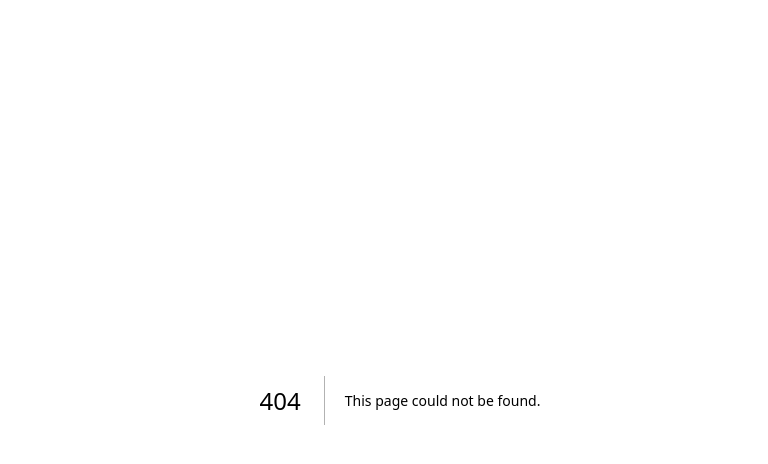
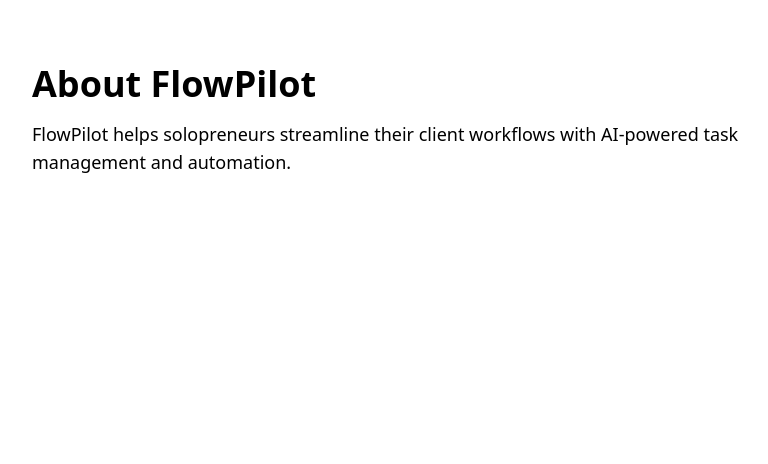
Before and after one commit to ksuds08/flowpilot, a Next.js app: page /about in a window 1280 px wide. Before the commit this address had no page. Shown: the top 464 px of the page, without its empty margins (240-1008 px from the left). Built offline with nearby package versions, Linux system fonts and the light colour scheme.

Commit message:
Create about.tsx

```diff
--- /dev/null
+++ b/pages/about.tsx
@@ -0,0 +1,18 @@
+import Head from 'next/head';
+
+export default function About() {
+  return (
+    <>
+      <Head>
+        <title>About | FlowPilot</title>
+        <meta name="description" content="Learn more about FlowPilot, the AI-native workflow assistant for solopreneurs." />
+      </Head>
+      <main className="max-w-3xl mx-auto px-4 py-16">
+        <h1 className="text-4xl font-bold mb-4">About FlowPilot</h1>
+        <p className="text-lg leading-7">
+          FlowPilot helps solopreneurs streamline their client workflows with AI-powered task management and automation.
+        </p>
+      </main>
+    </>
+  );
+}
```
